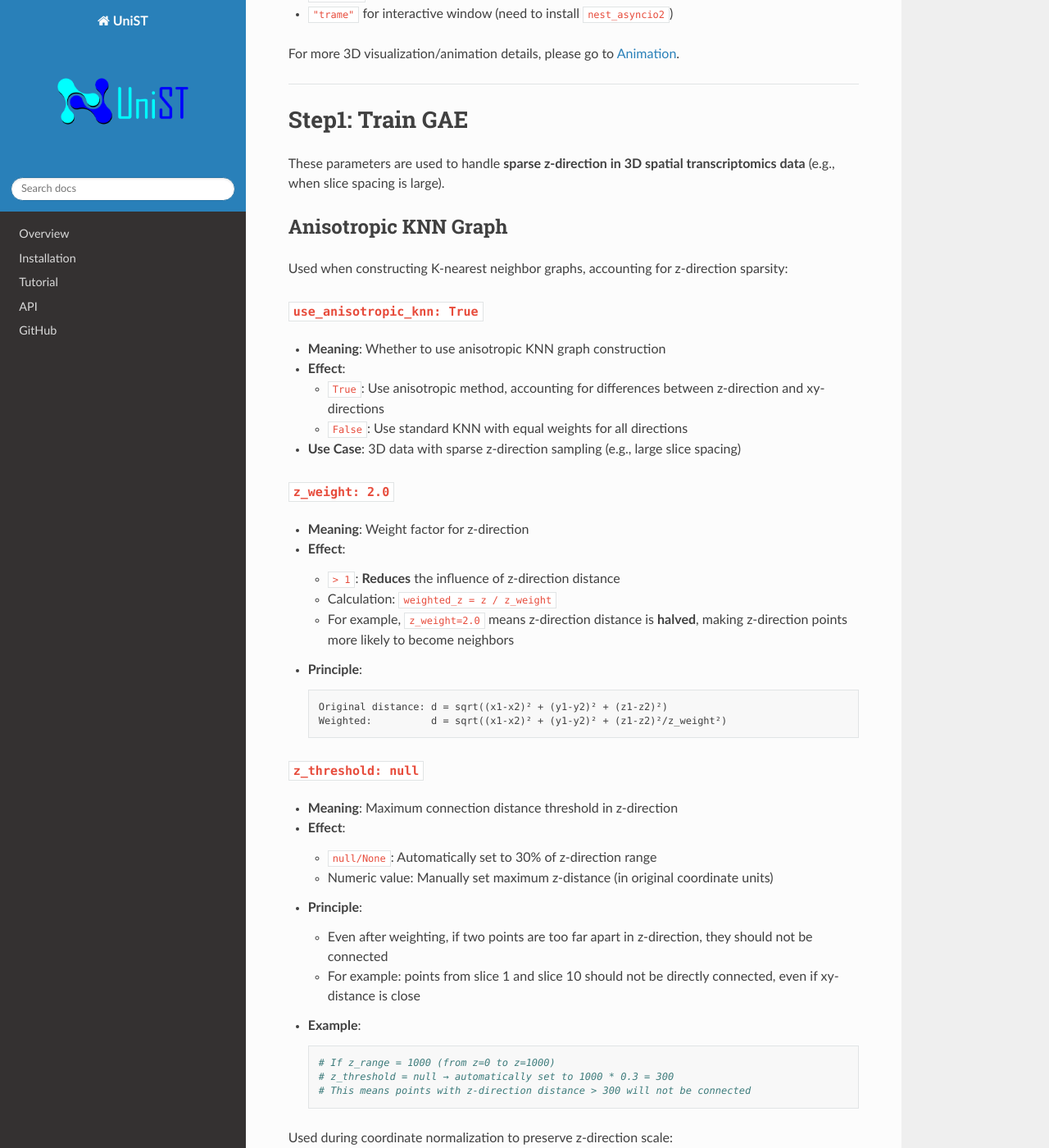
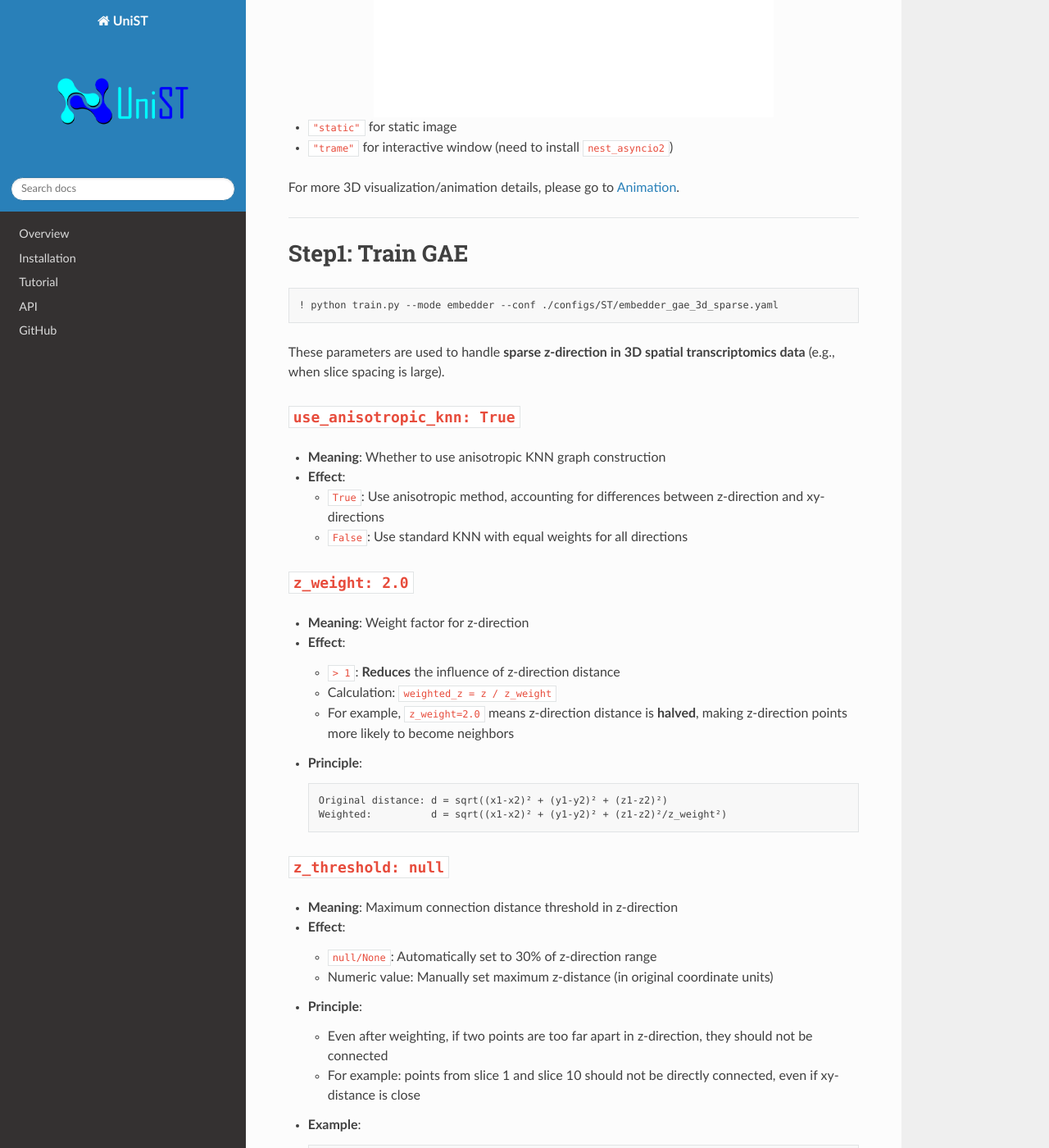
Before and after one commit to lanshui98/UniST-tutorial, a Sphinx documentation site: the page built from docs/source/impute_note/3d_gene_imputation.md, in a window 1280 px wide and 1400 px high, scrolled down 1841 px. Shown: the whole window at 82% size. Built offline with Sphinx 7.4.7 and the Read the Docs theme 3.1.0, drawn with Linux system fonts in a browser that asks for light colours; pages that are not in the unit, such as notebooks, are missing from menus; some of the changed text lies outside the part shown.

Commit message:
Update 3d_gene_imputation.md

````diff
--- a/docs/source/impute_note/3d_gene_imputation.md
+++ b/docs/source/impute_note/3d_gene_imputation.md
@@ -69,7 +69,11 @@ st.pl.three_d_plot(
     opacity=0.5
 )
 ```
-![3D Gene Visualization](https://github.com/lanshui98/UniST-tutorial/tree/main/docs/source/impute_note/figs/3D_gene1.png)
+
+```{figure} figs/3D_gene1.png
+:width: 70%
+:align: center
+```
 
 - `"static"` for static image
 - `"trame"` for interactive window (need to install `nest_asyncio2`)
@@ -80,17 +84,17 @@ For more 3D visualization/animation details, please go to [Animation](https://un
 
 # Step1: Train GAE
 
+```
+! python train.py --mode embedder --conf ./configs/ST/embedder_gae_3d_sparse.yaml
+```
+
 These parameters are used to handle **sparse z-direction in 3D spatial transcriptomics data** (e.g., when slice spacing is large).
-
-### Anisotropic KNN Graph
-Used when constructing K-nearest neighbor graphs, accounting for z-direction sparsity:
 
 ##### `use_anisotropic_knn: True`
 - **Meaning**: Whether to use anisotropic KNN graph construction
 - **Effect**:
   - `True`: Use anisotropic method, accounting for differences between z-direction and xy-directions
   - `False`: Use standard KNN with equal weights for all directions
-- **Use Case**: 3D data with sparse z-direction sampling (e.g., large slice spacing)
 
 ##### `z_weight: 2.0`
 - **Meaning**: Weight factor for z-direction
@@ -103,7 +107,8 @@ Used when constructing K-nearest neighbor graphs, accounting for z-direction spa
   Original distance: d = sqrt((x1-x2)² + (y1-y2)² + (z1-z2)²)
   Weighted:          d = sqrt((x1-x2)² + (y1-y2)² + (z1-z2)²/z_weight²)
   ```
-#### `z_threshold: null`
+
+##### `z_threshold: null`
 - **Meaning**: Maximum connection distance threshold in z-direction
 - **Effect**:
   - `null/None`: Automatically set to 30% of z-direction range
@@ -118,8 +123,7 @@ Used when constructing K-nearest neighbor graphs, accounting for z-direction spa
   # This means points with z-direction distance > 300 will not be connected
   ```
 
-Used during coordinate normalization to preserve z-direction scale:
-#### `preserve_z_scale: True`
+##### `preserve_z_scale: True`
 - **Meaning**: Whether to preserve original z-direction scale
 - **Effect**:
   - `True`: z-direction is **not compressed**, maintaining a relatively larger range
@@ -140,7 +144,7 @@ Used during coordinate normalization to preserve z-direction scale:
   ```
 - **Use Case**: When z-direction is sparse, preserve z-direction importance
 
-#### `z_scale_factor: 1.5`
+##### `z_scale_factor: 1.5`
 - **Meaning**: Scaling factor for z-direction (only effective when `preserve_z_scale=True`)
 - **Effect**:
   - `= 1.0`: z-direction maintains original relative scale
@@ -152,10 +156,6 @@ Used during coordinate normalization to preserve z-direction scale:
   normalized_z = (normalized_z - 0.5) * 2.0  # Transform to [-1,1]
   normalized_z = normalized_z * z_scale_factor  # Apply scaling factor
   ```
-
-```
-! python train.py --mode embedder --conf ./configs/ST/embedder_gae_3d_sparse.yaml
-```
 
 # Step2: Train INR + fine-tune GAE
 
````
